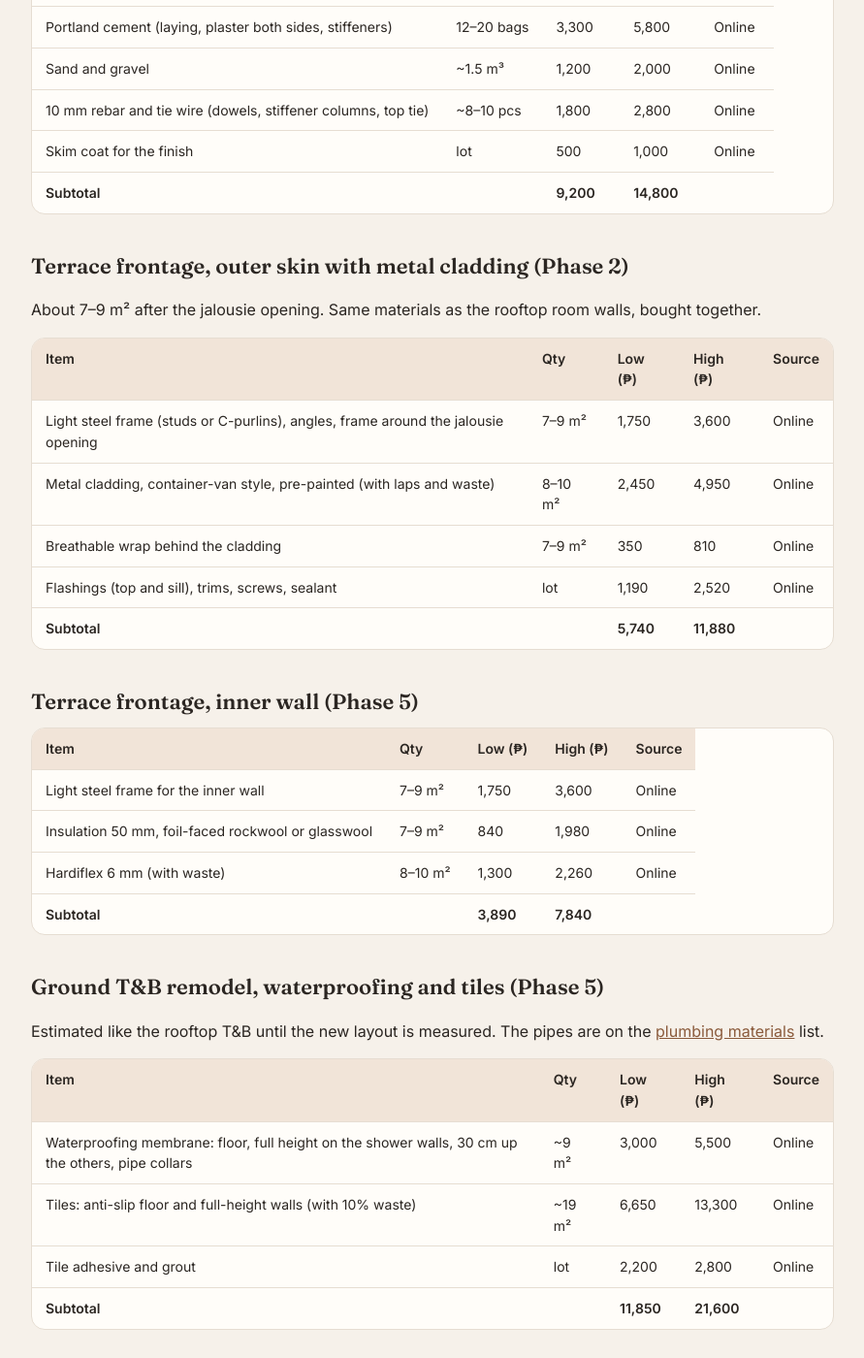
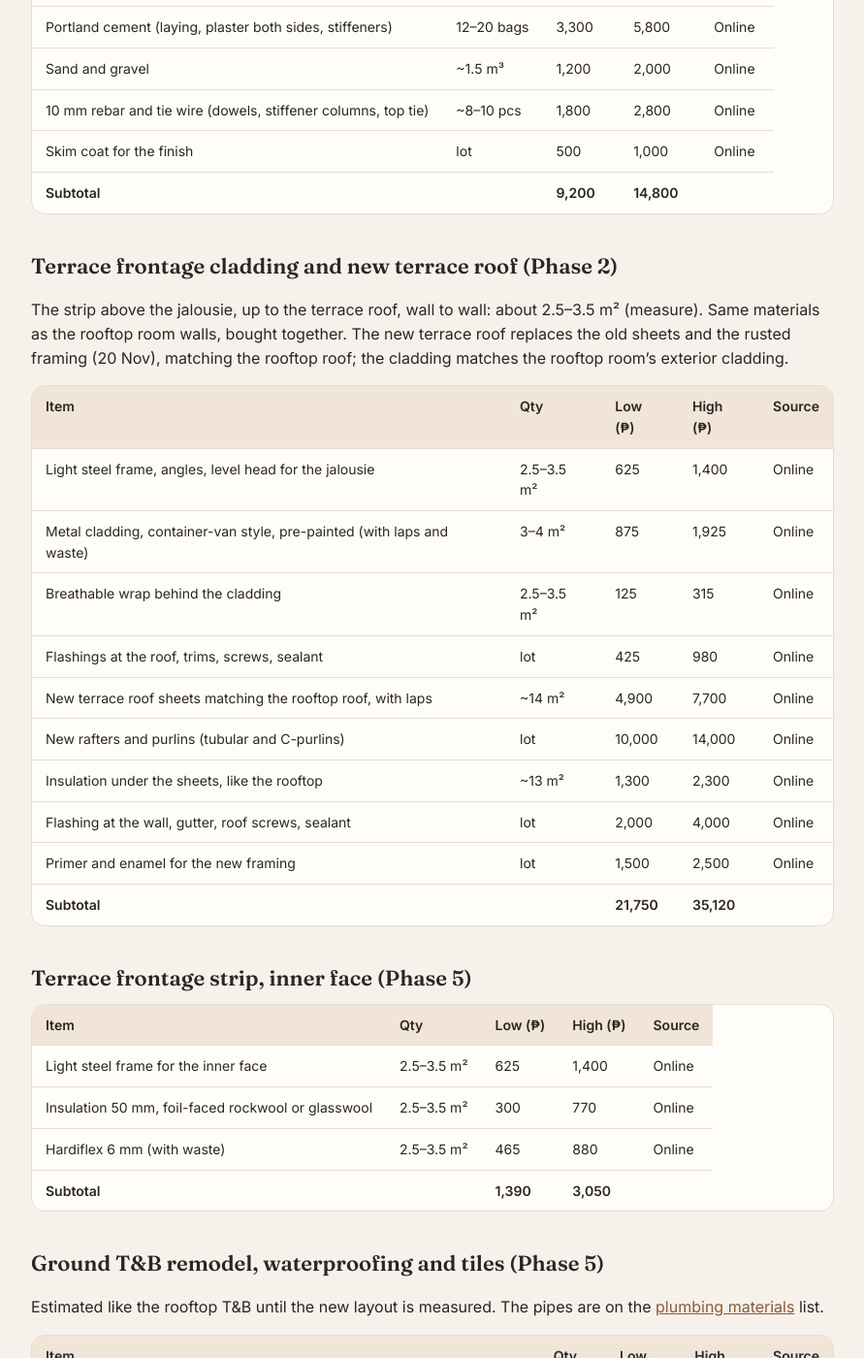
Before and after one commit to tatayotter/navarro-house, a Jekyll site: the page built from house/extra-materials.md, in a window 1280 px wide and 1400 px high, scrolled down 910 px. Shown: the whole window at 97% size, without its empty margins (194-1085 px from the left). Built offline with Jekyll 4.4.1, drawn with Linux system fonts in a browser that asks for light colours; some of the changed text lies outside the part shown.

Commit message:
Terrace: wall-to-wall jalousie replaces old slider, cladding strip above it, new terrace roof replacing rusted framing
Co-Authored-By: Claude Opus 5.5 <noreply@anthropic.com>
Claude-Session: https://claude.ai/code/session_01RUWgCN1G19McQkjCo3kEH9

```diff
--- a/house/extra-materials.md
+++ b/house/extra-materials.md
@@ -31,26 +31,31 @@ About 12 m² for both walls (2 × about 2.5 × 2.4 m). Measure before buying.
 | Skim coat for the finish | lot | 500 | 1,000 | Online |
 | **Subtotal** | | **9,200** | **14,800** | |
 
-## Terrace frontage, outer skin with metal cladding (Phase 2)
+## Terrace frontage cladding and new terrace roof (Phase 2)
 
-About 7–9 m² after the jalousie opening. Same materials as the rooftop room walls, bought together.
+The strip above the jalousie, up to the terrace roof, wall to wall: about 2.5–3.5 m² (measure). Same materials as the rooftop room walls, bought together. The new terrace roof replaces the old sheets and the rusted framing (20 Nov), matching the rooftop roof; the cladding matches the rooftop room's exterior cladding.
 
 | Item | Qty | Low (₱) | High (₱) | Source |
 |---|---|---|---|---|
-| Light steel frame (studs or C-purlins), angles, frame around the jalousie opening | 7–9 m² | 1,750 | 3,600 | Online |
-| Metal cladding, container-van style, pre-painted (with laps and waste) | 8–10 m² | 2,450 | 4,950 | Online |
-| Breathable wrap behind the cladding | 7–9 m² | 350 | 810 | Online |
-| Flashings (top and sill), trims, screws, sealant | lot | 1,190 | 2,520 | Online |
-| **Subtotal** | | **5,740** | **11,880** | |
+| Light steel frame, angles, level head for the jalousie | 2.5–3.5 m² | 625 | 1,400 | Online |
+| Metal cladding, container-van style, pre-painted (with laps and waste) | 3–4 m² | 875 | 1,925 | Online |
+| Breathable wrap behind the cladding | 2.5–3.5 m² | 125 | 315 | Online |
+| Flashings at the roof, trims, screws, sealant | lot | 425 | 980 | Online |
+| New terrace roof sheets matching the rooftop roof, with laps | ~14 m² | 4,900 | 7,700 | Online |
+| New rafters and purlins (tubular and C-purlins) | lot | 10,000 | 14,000 | Online |
+| Insulation under the sheets, like the rooftop | ~13 m² | 1,300 | 2,300 | Online |
+| Flashing at the wall, gutter, roof screws, sealant | lot | 2,000 | 4,000 | Online |
+| Primer and enamel for the new framing | lot | 1,500 | 2,500 | Online |
+| **Subtotal** | | **21,750** | **35,120** | |
 
-## Terrace frontage, inner wall (Phase 5)
+## Terrace frontage strip, inner face (Phase 5)
 
 | Item | Qty | Low (₱) | High (₱) | Source |
 |---|---|---|---|---|
-| Light steel frame for the inner wall | 7–9 m² | 1,750 | 3,600 | Online |
-| Insulation 50 mm, foil-faced rockwool or glasswool | 7–9 m² | 840 | 1,980 | Online |
-| Hardiflex 6 mm (with waste) | 8–10 m² | 1,300 | 2,260 | Online |
-| **Subtotal** | | **3,890** | **7,840** | |
+| Light steel frame for the inner face | 2.5–3.5 m² | 625 | 1,400 | Online |
+| Insulation 50 mm, foil-faced rockwool or glasswool | 2.5–3.5 m² | 300 | 770 | Online |
+| Hardiflex 6 mm (with waste) | 2.5–3.5 m² | 465 | 880 | Online |
+| **Subtotal** | | **1,390** | **3,050** | |
 
 ## Ground T&B remodel, waterproofing and tiles (Phase 5)
 
```
Also changed, not shown: other parts of house/extra-materials.md (+2 -2 lines), house/build-sequence.md (+17 -15 lines), house/glass-aluminium.md (+5 -5 lines), index.html (+4 -4 lines), README.md.
